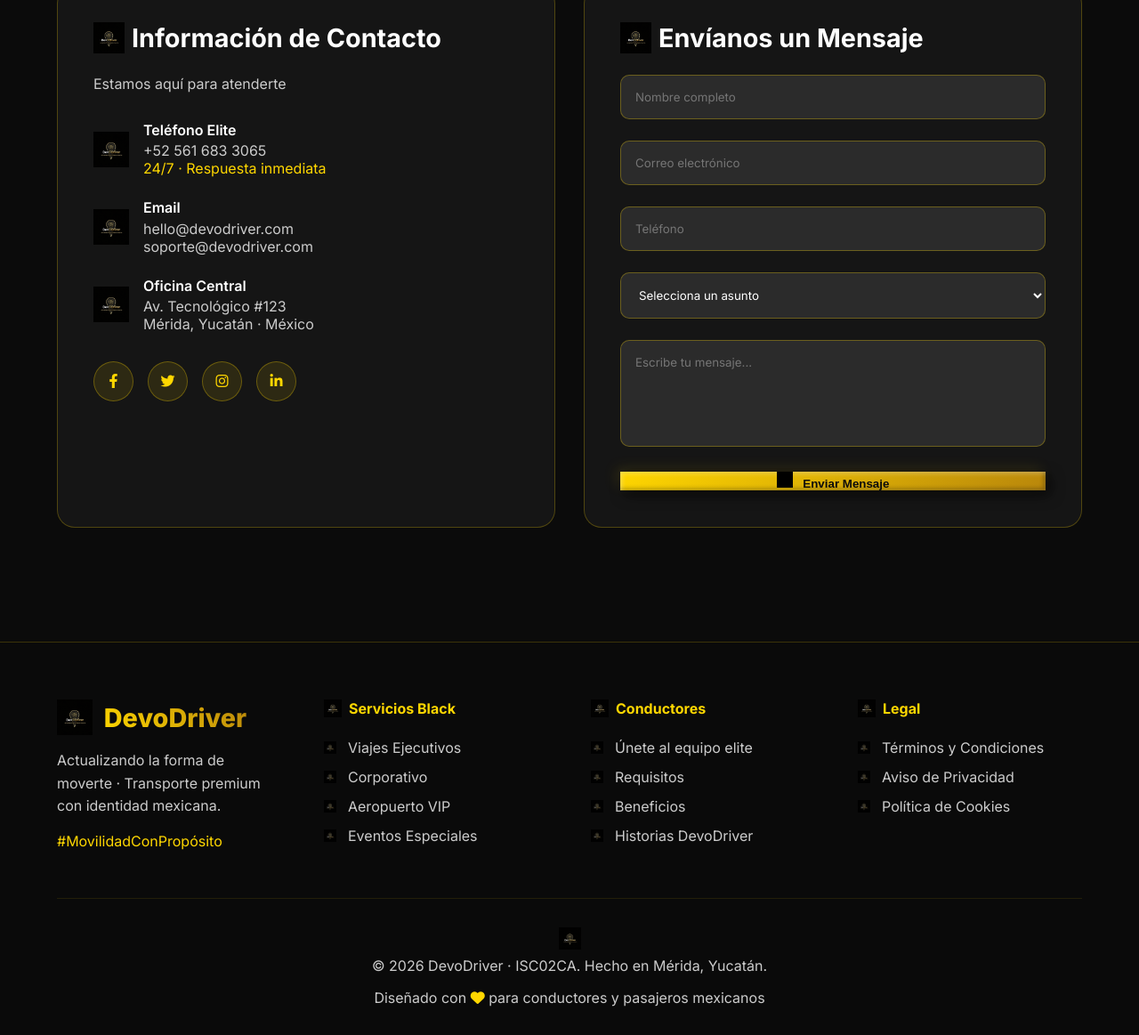
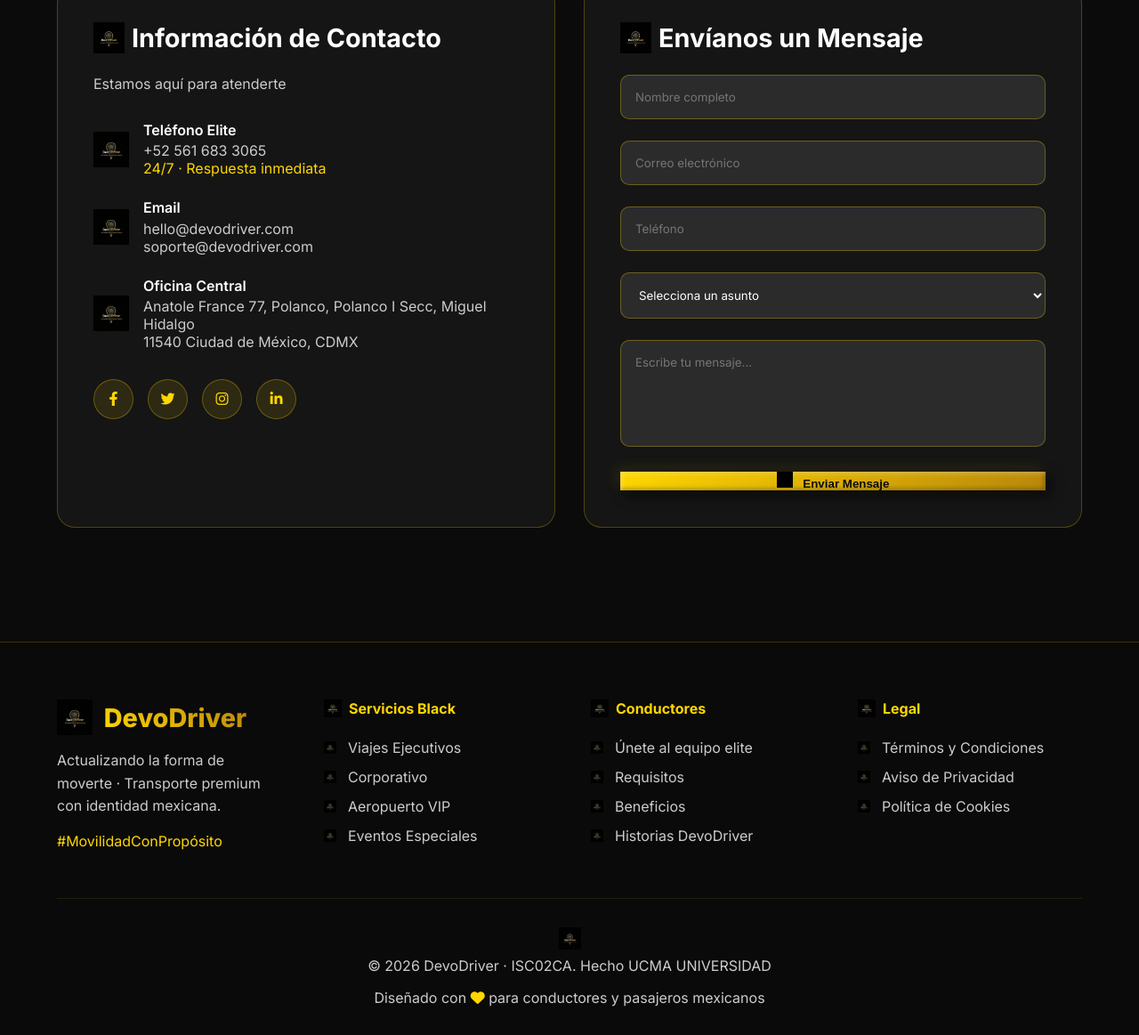
Before and after one commit to ingdnarvaezcl05/devodrive, a plain HTML site: page index.html in a window 1280 px wide. Shown: the part 3506-4669 px from the top of the page at 89% size. Drawn offline with nearby package versions, Linux system fonts and the light colour scheme.

Commit message:
cambio de direccion

```diff
--- a/index.html
+++ b/index.html
@@ -1121,8 +1121,8 @@
                         <img src="logov2.ico" alt="📍">
                         <div>
                             <h4>Oficina Central</h4>
-                            <p>Av. Tecnológico #123</p>
-                            <p>Mérida, Yucatán · México</p>
+                            <p>Anatole France 77, Polanco, Polanco I Secc, Miguel Hidalgo</p>
+                            <p>11540 Ciudad de México, CDMX</p>
                         </div>
                     </div>
                 </div>
@@ -1226,7 +1226,7 @@
 
         <div class="footer-bottom">
             <img src="logov2.ico" alt="❤️" style="width: 25px; height: 25px;">
-            <p>© 2026 DevoDriver · ISC02CA. Hecho en Mérida, Yucatán.</p>
+            <p>© 2026 DevoDriver · ISC02CA. Hecho UCMA UNIVERSIDAD</p>
             <p style="margin-top: 0.5rem;">Diseñado con <i class="fas fa-heart" style="color: var(--dorado);"></i> para conductores y pasajeros mexicanos</p>
         </div>
     </footer>
```
